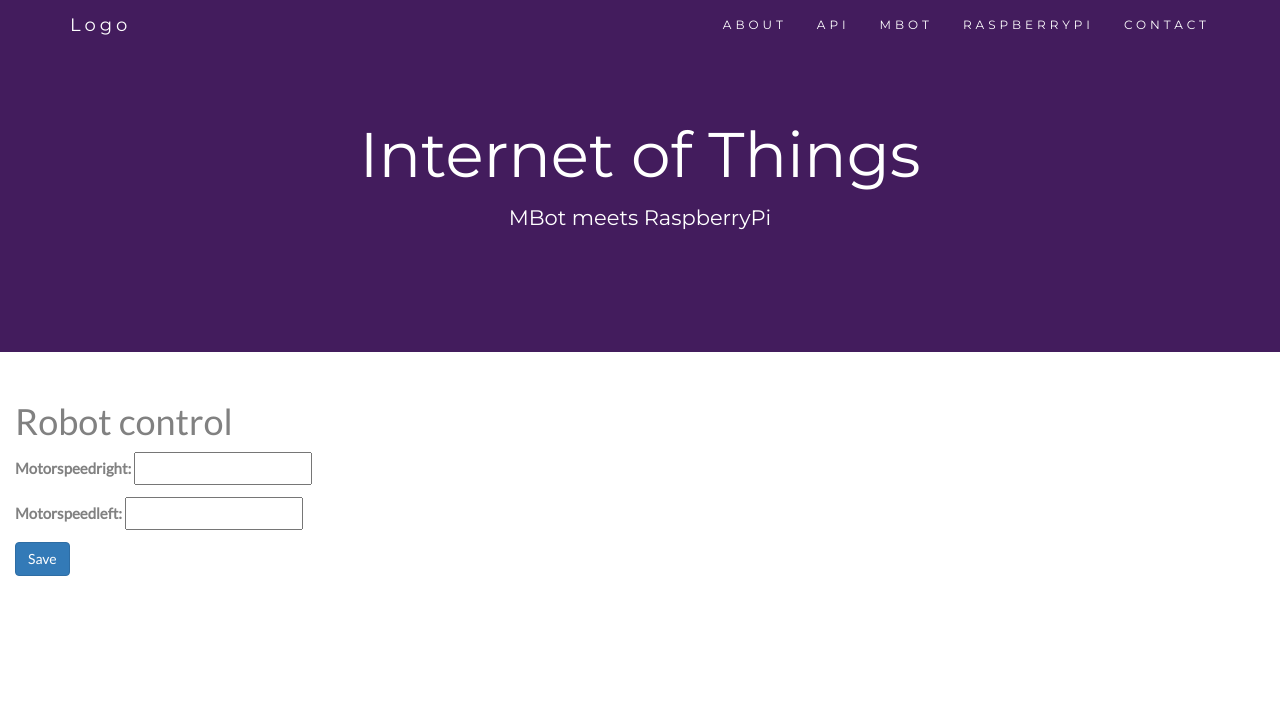
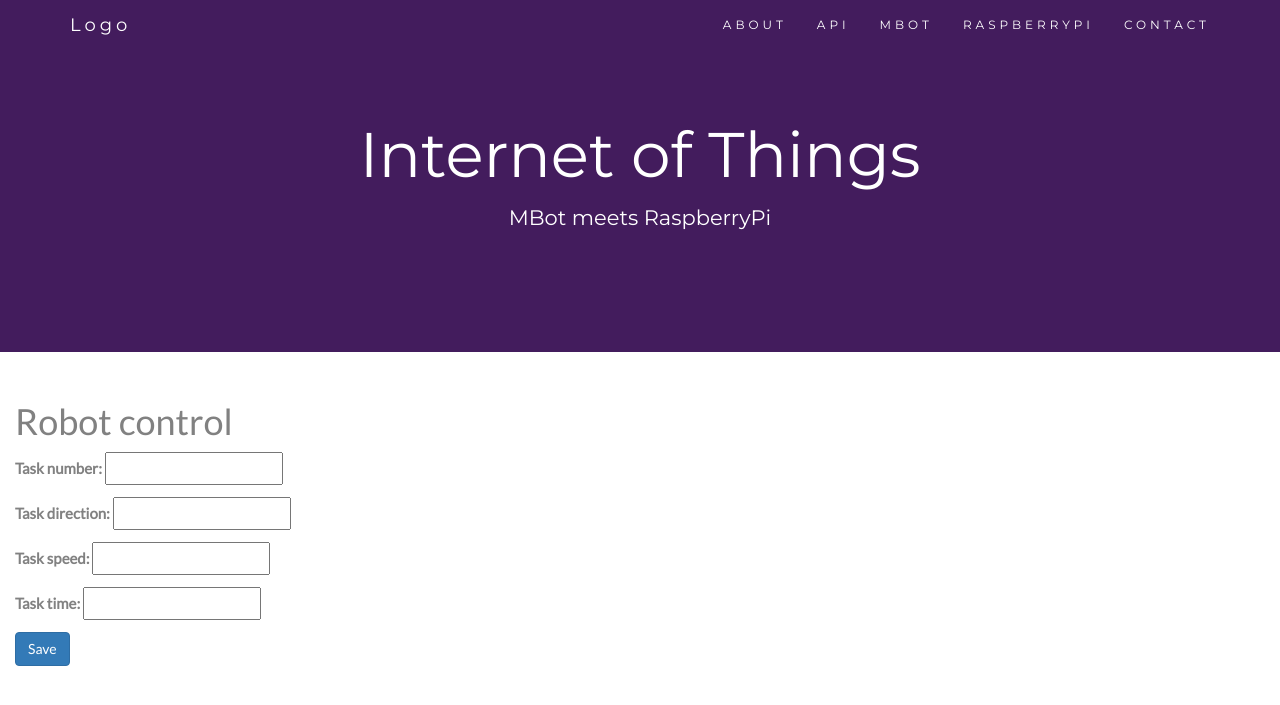
Before and after one commit to gfroosen/MbotDjango, a Django app: a page that uses api/templates/api/index.html in a window 1280 px wide. Shown: the top 705 px of the page. Run offline with Django 3.2, Linux system fonts and the light colour scheme; some libraries are stand-ins or nearby versions.

Commit message:
Created 4 new variables

```diff
--- a/api/forms.py
+++ b/api/forms.py
@@ -6,4 +6,4 @@ class PostForm(forms.ModelForm):
 
     class Meta:
         model = Robot
-        fields = ('motorspeedright', 'motorspeedleft',)
+        fields = ('task_number', 'task_direction', 'task_speed','task_time')
--- a/portal/models.py
+++ b/portal/models.py
@@ -6,8 +6,11 @@ class Robot(models.Model):
 
     controler = models.ForeignKey('auth.User')
     robot = models.CharField(max_length=200)
-    motorspeedright = models.FloatField(blank=True)
-    motorspeedleft = models.FloatField(blank=True)
+    task_number = models.FloatField(blank=True)
+    task_time = models.FloatField(blank=True)
+    task_speed = models.FloatField(blank=True)
+    task_direction = models.FloatField(blank=True)
+
     created_date = models.DateTimeField(
             default=timezone.now)
     published_date = models.DateTimeField(
```
Also changed, not shown: api/templates/api/robot_detail.html (+5 -2 lines), portal/migrations/0002_auto_20160404_2046.py (added).
